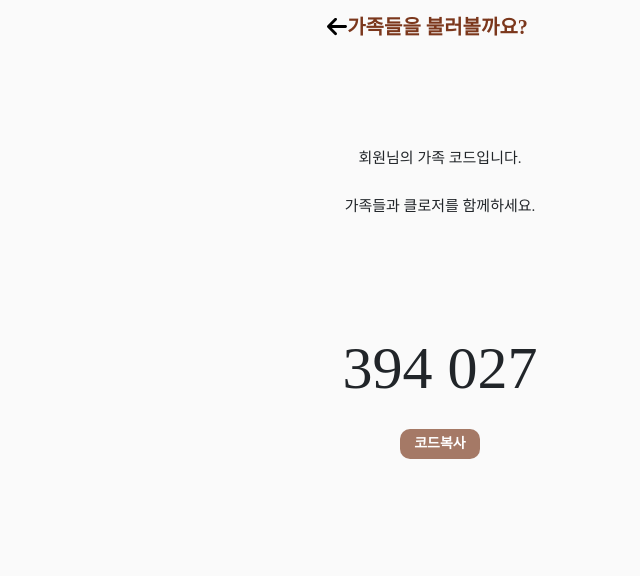
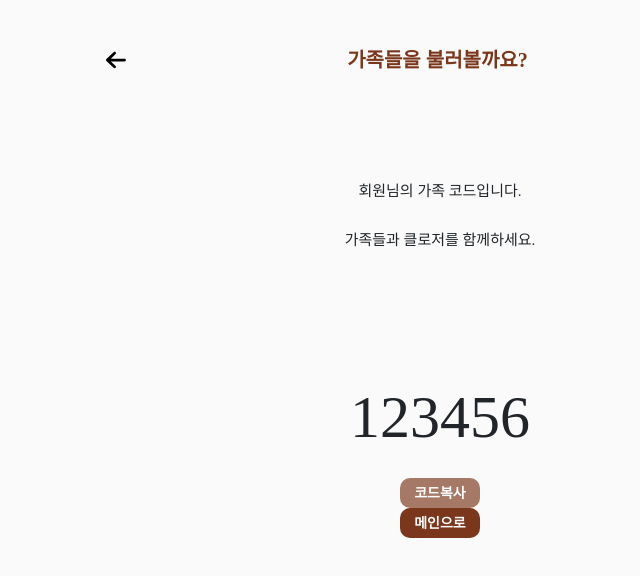
Before and after one commit to sunmingLee/Sai, a Vue app in the folder FrontEnd/: page /familyInvite in a window 1280 px wide. Shown: the top 576 px of the page, without its empty margins (200-840 px from the left). Built offline with nearby package versions, Linux system fonts and the light colour scheme; a web font is replaced by a local one.

Commit message:
Feat: Add family code copy function

```diff
--- a/FrontEnd/package.json
+++ b/FrontEnd/package.json
@@ -8,6 +8,7 @@
     "lint": "vue-cli-service lint"
   },
   "dependencies": {
+    "@popperjs/core": "^2.11.5",
     "axios": "^0.27.2",
     "bootstrap": "^5.2.0",
     "core-js": "^3.8.3",
--- a/FrontEnd/src/main.js
+++ b/FrontEnd/src/main.js
@@ -1,10 +1,9 @@
-import "bootstrap/dist/css/bootstrap.min.css"
-import "bootstrap"
+import 'bootstrap/dist/css/bootstrap.min.css'
+import 'bootstrap'
 
 import { createApp } from 'vue'
 import App from './App.vue'
 import router from './router'
 import store from './store'
 
-
 createApp(App).use(store).use(router).mount('#app')
--- a/FrontEnd/src/store/index.js
+++ b/FrontEnd/src/store/index.js
@@ -1,6 +1,6 @@
 import router from '@/router'
 import axios from 'axios'
-import Vue from 'vue'
+
 import Vuex from 'vuex'
 
 export default new Vuex.Store({
@@ -13,9 +13,9 @@ export default new Vuex.Store({
 
   },
   actions: {
-    //아이디 찾기
-    findId({commit}, userInfo) {
-        const api_url = `http://localhost:8080/api/user/findId`
+    // 아이디 찾기
+    findId ({ commit }, userInfo) {
+      const api_url = 'http://localhost:8080/api/user/findId'
       const params = {
         userName: userInfo.userName,
         email: userInfo.email
@@ -24,23 +24,21 @@ export default new Vuex.Store({
         url: api_url,
         method: 'GET',
         params
-        })
-        .then((res)=> {
-            if(res.data.msg.indexOf('입력하신 이메일로 아이디가 전송되었습니다.') != -1) {
+      }).then((res) => {
+        if (res.data.msg.indexOf('입력하신 이메일로 아이디가 전송되었습니다.') !== -1) {
           alert(res.data.msg)
-                router.push({name : 'home'})
-            }
-            else {
+          router.push({ name: 'home' })
+        } else {
           alert(res.data.msg)
         }
       })
-        .catch((err)=> {
+        .catch((err) => {
           console.log(err)
         })
     },
-    //비밀번호 찾기
-    findPassword({commit}, userInfo) {
-        const api_url = `http://localhost:8080/api/user/findPw`
+    // 비밀번호 찾기
+    findPassword ({ commit }, userInfo) {
+      const api_url = 'http://localhost:8080/api/user/findPw'
       const params = {
         userName: userInfo.userName,
         userId: userInfo.userId,
@@ -51,16 +49,15 @@ export default new Vuex.Store({
         method: 'GET',
         params
       })
-        .then((res)=> {
-            if(res.data.msg.indexOf('입력하신 이메일로 임시 비밀번호가 전송되었습니다.') != -1) {
+        .then((res) => {
+          if (res.data.msg.indexOf('입력하신 이메일로 임시 비밀번호가 전송되었습니다.') !== -1) {
             alert(res.data.msg)
-                router.push({name : 'home'})
-            }
-            else {
+            router.push({ name: 'home' })
+          } else {
             alert(res.data.msg)
           }
         })
-        .catch((err)=> {
+        .catch((err) => {
           console.log(err)
         })
     }
--- a/FrontEnd/src/views/FamilyInviteView.vue
+++ b/FrontEnd/src/views/FamilyInviteView.vue
@@ -1,11 +1,20 @@
 <template>
     <div class="family-wrap">
-        <HeaderTitle hasBack="true" title="가족들을 불러볼까요?"/>
+        <HeaderTitle hasBack=true title="가족들을 불러볼까요?"/>
+        <div class="flex">
             <GuideMessage guide="회원님의 가족 코드입니다." guide2="가족들과 클로저를 함께하세요."/>
+        </div>
+        <div class="flex">
             <div class="code-wrap">
-            <p class="fmaily-code">394 027</p>
+                <p id="family-code" class="family-code">{{familyCode}}</p>
             </div>
-        <Button buttonText="코드복사" buttonClass="small information" />
+        </div>
+        <div class="flex">
+            <Button buttonText="코드복사" buttonClass="small information" @click="copyCode"/>
+        </div>
+        <div class="flex">
+            <Button buttonText="메인으로" buttonClass="small positive" @click="goMain"/>
+        </div>
     </div>
 </template>
 <script>
@@ -13,20 +22,47 @@ import Button from '@/components/common/Button.vue'
 import HeaderTitle from '@/components/common/HeaderTitle.vue'
 import GuideMessage from '@/components/GuideMessage.vue'
 
+import { mapState } from 'vuex'
+
 export default {
   name: 'FamilyInviteView',
   components: {
     Button,
     HeaderTitle,
     GuideMessage
+  },
+  methods: {
+    copyCode () {
+      const obj = document.getElementById('family-code')
+      const range = document.createRange()
+      range.selectNode(obj.childNodes[0])
+      const sel = window.getSelection()
+      sel.removeAllRanges()
+      sel.addRange(range)
+
+      document.execCommand('copy')
+      sel.removeRange(range)
+    },
+    goMain () {
+      this.$router.push({name: 'searchId'})
+    }
+  },
+  computed: {
+    ...mapState(['familyCode'])
   }
 }
 </script>
 <style lang="scss" scoped>
 .family-wrap {
+  width: 900px;
+
+  .flex{
+    display: flex;
+    justify-content: center;
     text-align: center;
   }
-.fmaily-code {
+}
+.family-code {
     font-size: 60px;
 }
 </style>
--- a/FrontEnd/src/views/SearchIdView.vue
+++ b/FrontEnd/src/views/SearchIdView.vue
@@ -38,7 +38,7 @@ export default {
     return {
       validEmail: false,
       email: '',
-      name: '',
+      name: ''
     }
   },
   methods: {
@@ -67,16 +67,13 @@ export default {
       }
       if (this.validEmail) {
         alert('이메일 형식이 맞지 않습니다.')
+      } else if (this.name === '') {
+        alert('이름을 입력해주세요.')
+      } else {
+        this.$store.dispatch('findId', userInfo)
       }
-      else if(this.name === '') {
-        alert('이름을 입력해주세요.')
-      }
-      else {
-        this.$store.dispatch("findId", userInfo)
-      }
-    },
-
-  },
+    }
+  }
 }
 </script>
 <style lang="scss" scoped>
--- a/FrontEnd/src/views/SearchPasswordView.vue
+++ b/FrontEnd/src/views/SearchPasswordView.vue
@@ -15,8 +15,8 @@
             </div>
             <div class="email-wrap">
               <InputBox :hasLabel="true" labelName="이메일" @inputCheck="checkEmail"/>
+              <p v-if="validEmail" class="valid-email">이메일 형식이 맞지 않습니다</p>
             </div>
-            <p v-if="validEmail" class="valid-email">이메일 형식이 맞지 않습니다</p>
           </div>
         </div>
         <div class="flex">
@@ -84,7 +84,6 @@ export default {
         alert('아이디는 4글자 이상 입력해주세요')
       } else if (this.name === '') {
         alert('이름을 입력해주세요')
-
       } else {
         this.$store.dispatch("findPassword", userInfo)
         console.log(userInfo)
```
Also changed, not shown: 1 other file (tests, documents, lock files or other folders). Lines whose indentation alone changed are shown as unchanged.
